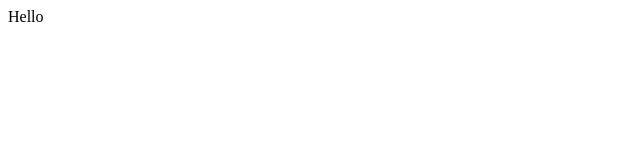
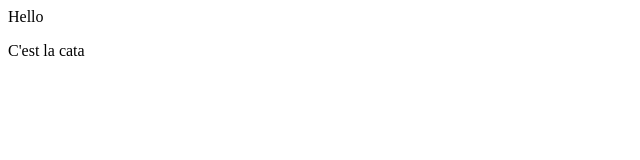
Before and after one commit to maeltuccio/demo_repo, a plain HTML site: page index.html in a window 1280 px wide. Shown: the full height of the page, 0-640 px from the left. Drawn offline with Linux system fonts and the light colour scheme.

Commit message:
added cata

```diff
--- a/index.html
+++ b/index.html
@@ -1 +1,2 @@
 <div>Hello</div>
+<p> C'est la cata </p>
```
